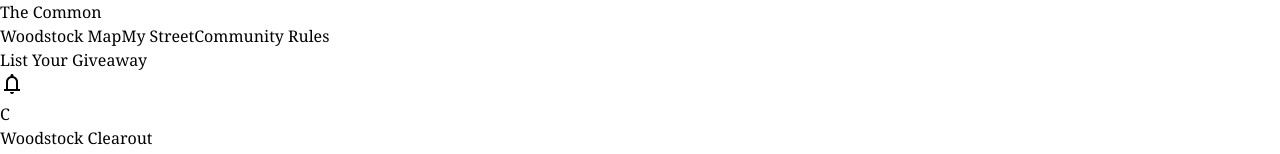
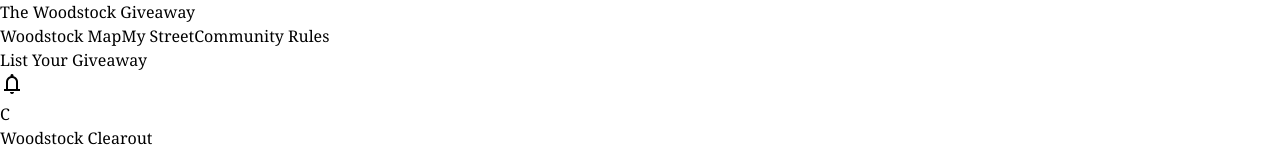
Before and after one commit to claidler/woodstock-giveaway, a React (Vite) app: page / in a window 1280 px wide. Shown: the top 154 px of the page. Built offline with nearby package versions, Linux system fonts and the light colour scheme.

Commit message:
Rename 'The Common' to 'The Woodstock Giveaway' in navbar and page title
The previous 'The Common' label was unclear. Updated it to clearly
identify the site as 'The Woodstock Giveaway'.

https://claude.ai/code/session_01NVGnwKvqiDQ5WNjcL1hppb

```diff
--- a/index.html
+++ b/index.html
@@ -4,7 +4,7 @@
     <meta charset="UTF-8" />
     <link rel="icon" type="image/svg+xml" href="/vite.svg" />
     <meta name="viewport" content="width=device-width, initial-scale=1.0" />
-    <title>The Common - Woodstock Giveaway</title>
+    <title>The Woodstock Giveaway</title>
   </head>
   <body>
     <div id="root"></div>
--- a/src/App.tsx
+++ b/src/App.tsx
@@ -145,7 +145,7 @@ export default function App() {
 
       <nav className="fixed top-0 w-full z-50 bg-[#faf4ed]/80 backdrop-blur-xl flex justify-between items-center px-4 md:px-8 h-20 shadow-none border-b border-[#ebe4df]/50">
         <div className="flex items-center gap-12">
-          <span className="text-2xl font-serif italic font-semibold text-[#d7827e] tracking-tight">The Common</span>
+          <span className="text-2xl font-serif italic font-semibold text-[#d7827e] tracking-tight">The Woodstock Giveaway</span>
           <div className="hidden md:flex gap-8 items-center">
             <a href="#" className="text-[#d7827e] border-b border-[#d7827e] pb-1 font-serif font-medium tracking-tight">Woodstock Map</a>
             <a href="#" className="text-[#575279] opacity-70 font-serif font-medium tracking-tight hover:opacity-100 hover:text-[#d7827e] transition-all">My Street</a>
```
